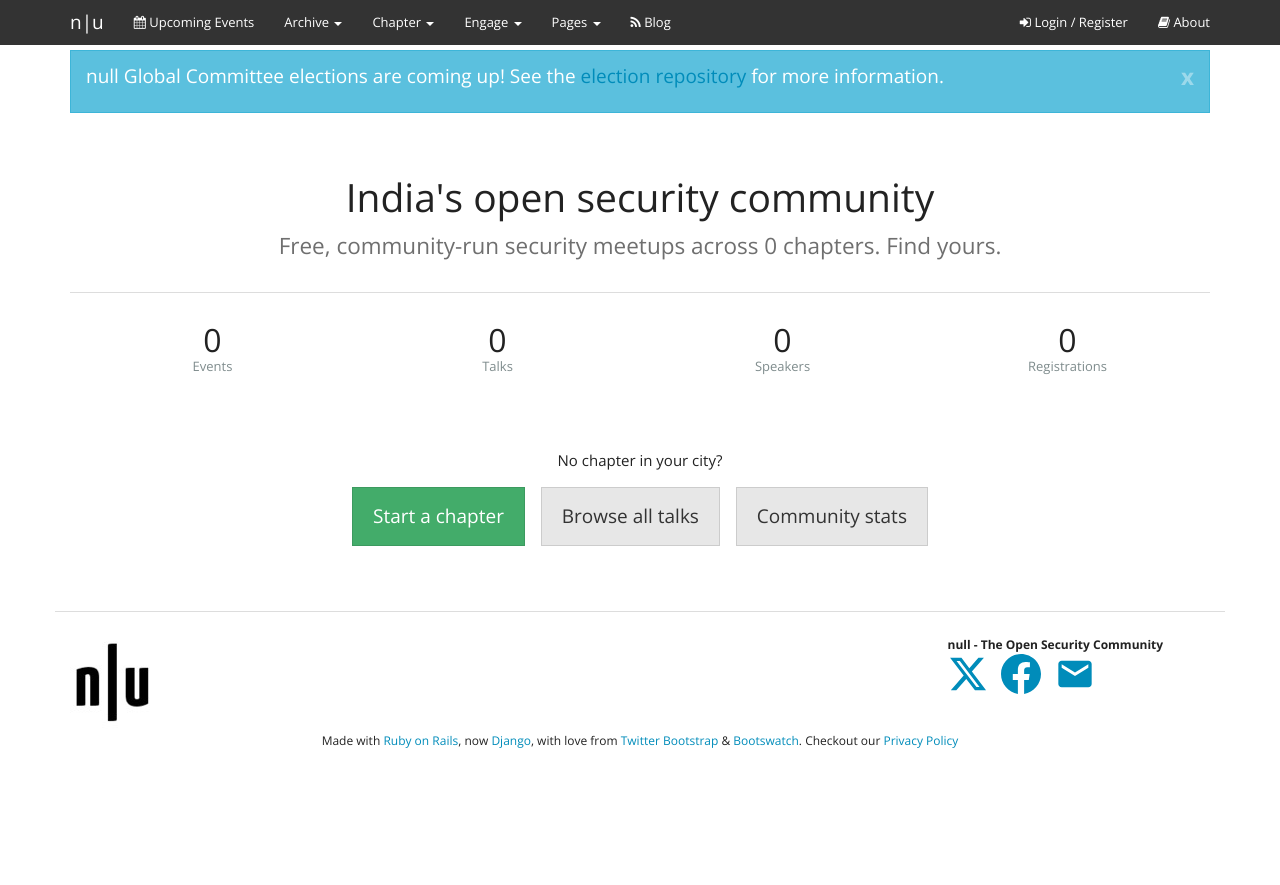
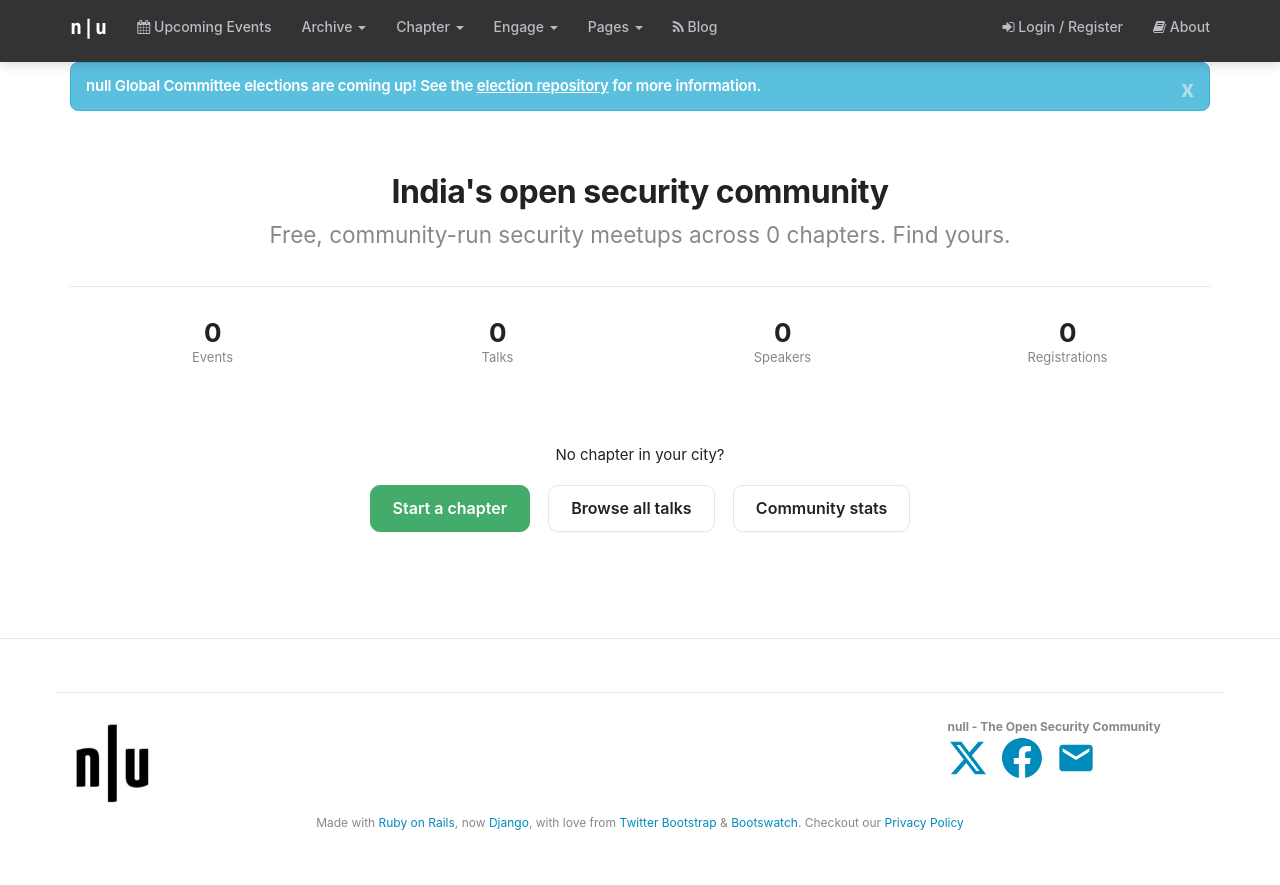
Before and after one commit to Mre11i0t/null-community-platform, a Django app: page / in a window 1280 px wide. Before the commit the page ends 748 px from the top, so only its background shows below. Run offline with Django 5.2, Linux system fonts and the light colour scheme; data comes from the database, SQL or seed files in the repository; data that the repository does not hold is empty; parts of the project's set-up code (start-up, migrations or seed data) failed here and were passed over; some libraries are stand-ins or nearby versions.

Commit message:
UI overhaul: theme.css modernization layer (Yeti palette preserved)
New theme layer loaded after vendor CSS restyles every page: system-ui
typography with tighter headings, 10px card radius + soft shadows,
taller navbar with hover states, modern dropdowns, pill labels,
comfortable tables with uppercase headers, 42px inputs with focus
rings, equal-height card rows, refined jumbotron/footer spacing.

Per user directive the color scheme is untouched: all hues remain
Bootswatch Yeti's (#008cba primary, #F04124 danger, #43ac6a success,
#333 navbar, white surface, teal alerts/labels).

Also: debug toolbar env-gated (DEBUG_TOOLBAR=0 for clean demos);
navbar two-row wrap at sm width padded correctly.

Co-Authored-By: Claude Fable 5 <noreply@anthropic.com>

```diff
--- /dev/null
+++ b/static/css/theme.css
@@ -0,0 +1,259 @@
+/* ============================================================
+   null.community — Rev 4 theme layer
+   Loaded AFTER bootstrap-yeti + custom.css: restyles the existing
+   Bootstrap 3 markup into a modern look. One file, token-driven.
+   ============================================================ */
+
+:root {
+  --ink: #222222;          /* Yeti text ink */
+  --ink-2: #3a3a3a;      /* Yeti navbar hover */
+  --body: #222222;
+  --muted: #888888;      /* Yeti muted gray */
+  --line: #e6e8ec;
+  --surface: #ffffff;      /* Yeti page background (white) */
+  --card: #ffffff;
+  --red: #F04124;          /* Yeti danger */
+  --red-dark: #d32a0e;
+  --green: #43ac6a;      /* Yeti success */
+  --amber: #b7791f;
+  --blue: #008cba;       /* Yeti primary */
+  --radius: 10px;
+  --radius-sm: 8px;
+  --shadow: 0 1px 2px rgba(16, 24, 40, .05), 0 1px 3px rgba(16, 24, 40, .08);
+  --shadow-lg: 0 4px 6px -2px rgba(16, 24, 40, .05), 0 10px 24px -4px rgba(16, 24, 40, .10);
+  --font: -apple-system, BlinkMacSystemFont, "Segoe UI", Roboto, "Helvetica Neue", Arial, sans-serif;
+  --mono: ui-monospace, "SF Mono", Menlo, Consolas, monospace;
+}
+
+/* ---------- base ---------- */
+html { -webkit-font-smoothing: antialiased; text-rendering: optimizeLegibility; }
+body {
+  font-family: var(--font);
+  font-size: 15px;
+  line-height: 1.65;
+  color: var(--body);
+  background: var(--surface);
+  padding-top: 62px; /* fixed navbar height */
+}
+h1, h2, h3, h4, h5 {
+  font-family: var(--font);
+  color: var(--ink);
+  font-weight: 700;
+  letter-spacing: -0.015em;
+}
+h1 { font-size: 32px; }
+h2 { font-size: 26px; }
+h3 { font-size: 21px; }
+h1 small, h2 small, h3 small { font-weight: 500; color: var(--muted); font-size: 60%; }
+a { color: #008cba; }
+a:hover, a:focus { color: #006687; text-decoration: none; }
+code { font-family: var(--mono); background: #eef0f3; color: var(--ink); border-radius: 5px; padding: 2px 6px; font-size: 86%; }
+hr { border-top-color: var(--line); }
+.page-header { border-bottom: 1px solid var(--line); padding-bottom: 14px; margin: 34px 0 24px; }
+.text-muted { color: var(--muted) !important; }
+.lead { color: var(--muted); font-weight: 400; }
+
+/* ---------- navbar ---------- */
+.navbar-default {
+  background: #333333;   /* Yeti navbar */
+  border: 0;
+  min-height: 62px;
+  box-shadow: 0 1px 12px rgba(0, 0, 0, .18);
+}
+.navbar-default .navbar-brand {
+  color: #fff;
+  font-family: var(--mono);
+  font-weight: 700;
+  font-size: 20px;
+  letter-spacing: .02em;
+  height: 62px;
+  line-height: 30px;
+}
+.navbar-default .navbar-brand:hover { color: #ffffff; }
+.navbar-default .navbar-nav > li > a {
+  color: #b7bcc5;
+  font-weight: 500;
+  font-size: 14px;
+  height: 62px;
+  line-height: 30px;
+  transition: color .15s ease;
+}
+.navbar-default .navbar-nav > li > a:hover,
+.navbar-default .navbar-nav > li > a:focus { color: #fff; background: transparent; }
+.navbar-default .navbar-nav > .open > a,
+.navbar-default .navbar-nav > .open > a:hover,
+.navbar-default .navbar-nav > .open > a:focus { background: var(--ink-2); color: #fff; }
+.navbar-default .navbar-toggle { border: 0; margin-top: 14px; }
+.navbar-default .navbar-toggle .icon-bar { background: #fff; }
+.navbar-default .navbar-toggle:hover, .navbar-default .navbar-toggle:focus { background: var(--ink-2); }
+.dropdown-menu {
+  border: 1px solid var(--line);
+  border-radius: var(--radius-sm);
+  box-shadow: var(--shadow-lg);
+  padding: 6px;
+}
+.dropdown-menu > li > a { border-radius: 6px; padding: 8px 12px; color: var(--body); }
+.dropdown-menu > li > a:hover { background: var(--surface); color: var(--ink); }
+
+/* ---------- announcement bar ---------- */
+
+
+/* ---------- hero / jumbotron ---------- */
+.jumbotron {
+  background: #fafafa;
+  border: 1px solid var(--line);
+  border-radius: var(--radius);
+  padding: 44px 24px 30px;
+  margin-bottom: 20px;
+}
+.jumbotron h1 {
+  font-size: 44px;
+  font-weight: 800;
+  letter-spacing: -0.03em;
+  margin-bottom: 10px;
+}
+.jumbotron h1 small { display: inline-block; margin-top: 10px; font-size: 45%; font-weight: 500; color: var(--muted); letter-spacing: 0; }
+.jumbotron p { font-size: 16px; color: var(--muted); max-width: 76ch; margin-left: auto; margin-right: auto; }
+.jumbotron .text-justify { text-align: center; }
+
+/* ---------- buttons ---------- */
+.btn {
+  border-radius: var(--radius-sm);
+  font-weight: 600;
+  border: 1px solid transparent;
+  transition: all .15s ease;
+  box-shadow: 0 1px 1px rgba(16, 24, 40, .04);
+}
+.btn:active { box-shadow: none; }
+.btn-lg { padding: 12px 22px; font-size: 16px; border-radius: var(--radius); }
+.btn-sm, .btn-xs { border-radius: 7px; }
+.btn-primary { background: #008cba; border-color: #008cba; }
+.btn-primary:hover, .btn-primary:focus { background: #007ba3; border-color: #007ba3; }
+.btn-danger { background: var(--red); border-color: var(--red); }
+.btn-danger:hover, .btn-danger:focus { background: var(--red-dark); border-color: var(--red-dark); }
+.btn-success { background: var(--green); border-color: var(--green); }
+.btn-success:hover, .btn-success:focus { background: #3a9a5e; border-color: #3a9a5e; }
+.btn-warning { background: #E99002; border-color: #E99002; }
+.btn-default {
+  background: var(--card);
+  border-color: var(--line);
+  color: var(--ink);
+}
+.btn-default:hover, .btn-default:focus { background: var(--surface); border-color: #d3d7de; color: var(--ink); }
+.btn-link { box-shadow: none; }
+
+/* ---------- panels → cards ---------- */
+.panel {
+  border: 1px solid var(--line);
+  border-radius: var(--radius);
+  box-shadow: var(--shadow);
+  margin-bottom: 24px;
+  overflow: hidden;
+}
+.panel-heading { font-weight: 700; padding: 13px 18px; }
+.panel-default > .panel-heading { background: #fafafa; color: var(--ink); border-color: var(--line); }
+.panel-heading .panel-title { font-weight: 700; font-size: 15px; }
+.panel-body { padding: 18px; }
+.panel-primary, .panel-info, .panel-success, .panel-default, .panel-danger { border-color: var(--line); }
+a .panel:hover, .panel-clickable:hover { box-shadow: var(--shadow-lg); }
+
+/* stat panels on the homepages */
+.stat-panel .panel-body h1 { font-size: 40px; font-weight: 800; color: var(--ink); }
+
+/* ---------- tables ---------- */
+.table { background: var(--card); border-radius: var(--radius); box-shadow: var(--shadow); overflow: hidden; }
+.table > thead > tr > th {
+  border-bottom: 1px solid var(--line);
+  background: #fafbfc;
+  color: var(--muted);
+  font-size: 12px;
+  font-weight: 600;
+  text-transform: uppercase;
+  letter-spacing: .05em;
+  padding: 12px 14px;
+}
+.table > tbody > tr > td, .table > tbody > tr > th { padding: 12px 14px; border-top: 1px solid var(--line); vertical-align: middle; }
+.table-striped > tbody > tr:nth-of-type(odd) { background: #fafbfc; }
+.table-bordered, .table-bordered > tbody > tr > td, .table-bordered > tbody > tr > th { border-color: var(--line); }
+.table-condensed > tbody > tr > td { padding: 9px 14px; }
+
+/* ---------- forms ---------- */
+.form-control {
+  height: 42px;
+  border-radius: var(--radius-sm);
+  border-color: #d3d7de;
+  box-shadow: none;
+  font-size: 15px;
+  transition: border-color .15s ease, box-shadow .15s ease;
+}
+textarea.form-control { height: auto; }
+.form-control:focus {
+  border-color: #008cba;
+  box-shadow: 0 0 0 3px rgba(0, 140, 186, .18);
+}
+label { color: var(--ink); font-weight: 600; }
+.help-block { color: var(--muted); }
+.input-group-lg > .form-control { border-radius: var(--radius-sm); }
+
+/* ---------- labels / badges ---------- */
+.label {
+  border-radius: 999px;
+  font-weight: 600;
+  padding: .25em .75em;
+  font-size: 11.5px;
+}
+.label-success { background: #43ac6a; }
+.label-danger { background: #F04124; }
+.label-info { background: #5bc0de; }
+.label-warning { background: #E99002; }
+.label-primary { background: #008cba; }
+.label-default { background: #888888; }
+
+/* ---------- alerts ---------- */
+.alert { border-radius: var(--radius-sm); border: 1px solid transparent; }
+.alert-success { background: #43ac6a; border-color: #3c9a5f; color: #fff; }
+.alert-danger { background: #F04124; border-color: #ea2f0f; color: #fff; }
+.alert-info { background: #5bc0de; border-color: #3db5d8; color: #fff; }
+.alert-warning { background: #E99002; border-color: #d08002; color: #fff; }
+.alert a, .alert .alert-link { color: #fff; text-decoration: underline; }
+
+/* ---------- misc components ---------- */
+.nav-pills > li > a { border-radius: 999px; color: var(--muted); font-weight: 600; padding: 7px 16px; }
+.nav-pills > li.active > a, .nav-pills > li.active > a:hover { background: #008cba; }
+.pager li > a, .pagination > li > a { border-radius: var(--radius-sm); border-color: var(--line); color: var(--ink); font-weight: 600; }
+.breadcrumb { background: transparent; padding-left: 0; }
+.well { background: var(--card); border: 1px solid var(--line); border-radius: var(--radius); box-shadow: var(--shadow); }
+blockquote { border-left: 3px solid #008cba; color: var(--body); }
+.bs-callout, .bs-callout-info2 {
+  background: var(--card);
+  border: 1px solid var(--line) !important;
+  border-left: 4px solid #008cba !important;
+  border-radius: var(--radius);
+  box-shadow: var(--shadow);
+  padding: 18px;
+}
+.thumbnail { border-color: var(--line); border-radius: var(--radius); box-shadow: var(--shadow); }
+
+/* ---------- footer ---------- */
+footer, .footer, #footer {
+  background: #fff;
+  color: var(--muted);
+  margin-top: 56px;
+  padding: 32px 0 26px;
+  border-top: 1px solid var(--line);
+}
+
+/* ---------- landing helpers (extends earlier fixes) ---------- */
+.section-title { font-weight: 800; letter-spacing: -0.02em; }
+.btn-cluster .btn { margin: 5px 7px; }
+#main-content > .container, #main-content.container { padding-top: 8px; }
+
+/* keep the old inline color helpers on-brand */
+.red { color: #d9534f; }
+
+/* announcement alert: heading inherits the tint color */
+.alert h4 { color: inherit; font-size: 15px; font-weight: 600; margin: 0; padding-right: 18px; }
+.alert .close { color: inherit; opacity: .5; text-shadow: none; }
+
+/* fixed navbar wraps to two rows between sm and md — pad for it */
+@media (min-width: 768px) and (max-width: 991px) { body { padding-top: 118px; } }
--- a/templates/base.html
+++ b/templates/base.html
@@ -31,6 +31,7 @@
   <link rel="stylesheet" href="{% static 'vendor/css/font-awesome.min.css' %}">
   <link rel="stylesheet" href="{% static 'css/custom.css' %}">
   <link rel="stylesheet" href="{% static 'css/home.css' %}">
+  <link rel="stylesheet" href="{% static 'css/theme.css' %}">
   {% block extra_css %}{% endblock %}
 </head>
 <body>
```
Also changed, not shown: config/settings/dev.py (+5 -3 lines).
